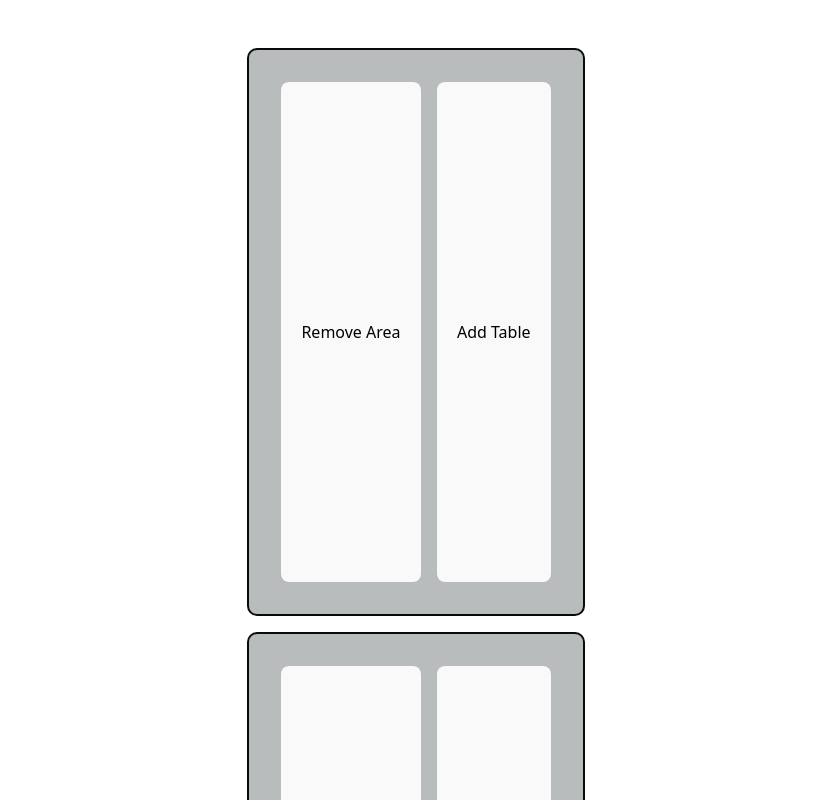
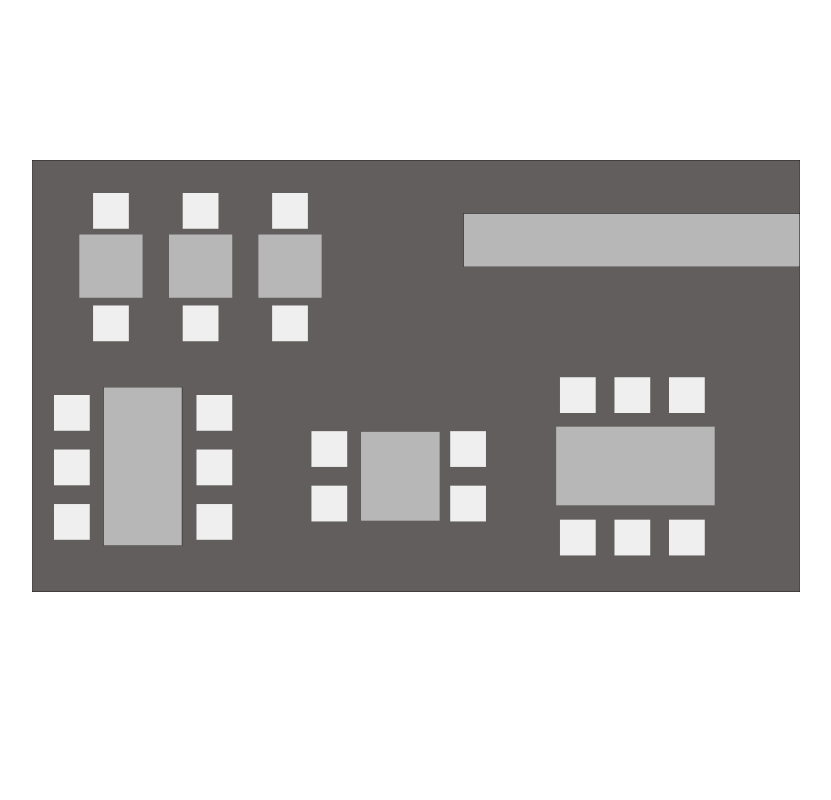
Before and after one commit to Devine4Life-Jules/maitreHotel, a React (Vite) app: page / in a window 1280 px wide. Shown: the top 800 px of the page, without its empty margins (224-1055 px from the left). Built offline with nearby package versions, Linux system fonts and the light colour scheme.

Commit message:
got the floorplan rendered out

```diff
--- a/src/App.jsx
+++ b/src/App.jsx
@@ -1,5 +1,6 @@
 import { useState } from 'react';
 import TryOut1 from './components/tryout1';
+import FloorPlan from './components/floorplan';
 import './App.css';
 
 function App() {
@@ -7,7 +8,7 @@ function App() {
 
   return(
     <div>
-      <TryOut1> </TryOut1>
+      <FloorPlan></FloorPlan>
 
 
     </div>
--- /dev/null
+++ b/src/components/FloorPlan.jsx
@@ -0,0 +1,124 @@
+import { useState } from "react";
+
+const FloorPlan = () => {
+    return (
+        <div style={{ height: "60vh", width: "60vw" }}>
+
+            <svg xmlns="http://www.w3.org/2000/svg" version="1.1" viewBox="0 0 1920 1080">
+                <g>
+                    <g id="Layer_1">
+                        <g>
+                            <rect fill="#635e5e" x=".5" y=".5" width="1919" height="1079" />
+                            <path d="M1919,1v1078H1V1h1918M1920,0H0v1080h1920V0h0Z" />
+                        </g>
+                    </g>
+                    <g id="Bar">
+                        <g>
+                            <rect fill="#b7b7b7" x="1079.1" y="133.1" width="840.4" height="134.2" />
+                            <path d="M1919,133.6v133.2h-839.4v-133.2h839.4M1920,132.6h-841.4v135.2h841.4v-135.2h0Z" />
+                        </g>
+                    </g>
+                    <g id="table1">
+                        <g>
+                            <rect fill="#b7b7b7" x="178.6" y="567.7" width="196.5" height="396.3" />
+                            <path d="M374.6,568.2v395.3h-195.5v-395.3h195.5M375.6,567.2h-197.5v397.3h197.5v-397.3h0Z" />
+                        </g>
+                        <g>
+                            <rect fill="#efefef" x="411.2" y="860.1" width="89.4" height="89.4" />
+                        </g>
+                        <g>
+                            <rect fill="#efefef" x="411.2" y="723.8" width="89.4" height="89.4" />
+                        </g>
+                        <g>
+                            <rect fill="#efefef" x="411.2" y="587.5" width="89.4" height="89.4" />
+                        </g>
+                        <g>
+                            <rect fill="#efefef" x="55" y="860.1" width="89.4" height="89.4" />
+                        </g>
+                        <g>
+                            <rect fill="#efefef" x="55" y="723.8" width="89.4" height="89.4" />
+                        </g>
+                        <g>
+                            <rect fill="#efefef" x="55" y="587.5" width="89.4" height="89.4" />
+                        </g>
+                    </g>
+                    <g id="table3">
+                        <g>
+                            <rect fill="#b7b7b7" x="1310.4" y="666.7" width="396.3" height="196.5" />
+                        </g>
+                        <g>
+                            <rect fill="#efefef" x="1319.9" y="899.2" width="89.4" height="89.4" />
+                        </g>
+                        <g>
+                            <rect fill="#efefef" x="1456.2" y="899.2" width="89.4" height="89.4" />
+                        </g>
+                        <g>
+                            <rect fill="#efefef" x="1592.5" y="899.2" width="89.4" height="89.4" />
+                        </g>
+                        <g>
+                            <rect fill="#efefef" x="1319.9" y="543.1" width="89.4" height="89.4" />
+                        </g>
+                        <g>
+                            <rect fill="#efefef" x="1456.2" y="543.1" width="89.4" height="89.4" />
+                        </g>
+                        <g>
+                            <rect fill="#efefef" x="1592.5" y="543.1" width="89.4" height="89.4" />
+                        </g>
+                    </g>
+                    <g id="table2">
+                        <g>
+                            <rect fill="#b7b7b7" x="822.6" y="679.7" width="196.5" height="222" />
+                        </g>
+                        <g>
+                            <rect fill="#efefef" x="698.6" y="814.2" width="89.4" height="89.4" />
+                        </g>
+                        <g>
+                            <rect fill="#efefef" x="698.6" y="677.9" width="89.4" height="89.4" />
+                        </g>
+                        <g>
+                            <rect fill="#efefef" x="1045.5" y="814.2" width="89.4" height="89.4" />
+                        </g>
+                        <g>
+                            <rect fill="#efefef" x="1045.5" y="677.9" width="89.4" height="89.4" />
+                        </g>
+                    </g>
+                    <g id="table6">
+                        <g>
+                            <rect fill="#efefef" x="600.3" y="82.5" width="89.4" height="89.4" />
+                        </g>
+                        <g>
+                            <rect fill="#efefef" x="600.3" y="363.7" width="89.4" height="89.4" />
+                        </g>
+                        <g>
+                            <rect fill="#b7b7b7" x="566" y="186.3" width="158.1" height="158.1" />
+                        </g>
+                    </g>
+                    <g id="table5">
+                        <g>
+                            <rect fill="#efefef" x="376.8" y="82.5" width="89.4" height="89.4" />
+                        </g>
+                        <g>
+                            <rect fill="#efefef" x="376.8" y="363.7" width="89.4" height="89.4" />
+                        </g>
+                        <g>
+                            <rect fill="#b7b7b7" x="342.5" y="186.3" width="158.1" height="158.1" />
+                        </g>
+                    </g>
+                    <g id="table4">
+                        <g>
+                            <rect fill="#efefef" x="152.7" y="82.5" width="89.4" height="89.4" />
+                        </g>
+                        <g>
+                            <rect fill="#efefef" x="152.7" y="363.7" width="89.4" height="89.4" />
+                        </g>
+                        <g>
+                            <rect fill="#b7b7b7" x="118.3" y="186.3" width="158.1" height="158.1" />
+                        </g>
+                    </g>
+                </g>
+            </svg>
+        </div>
+    );
+};
+
+export default FloorPlan;
```
Also changed, not shown: src/App.css (line endings or trailing spaces).
